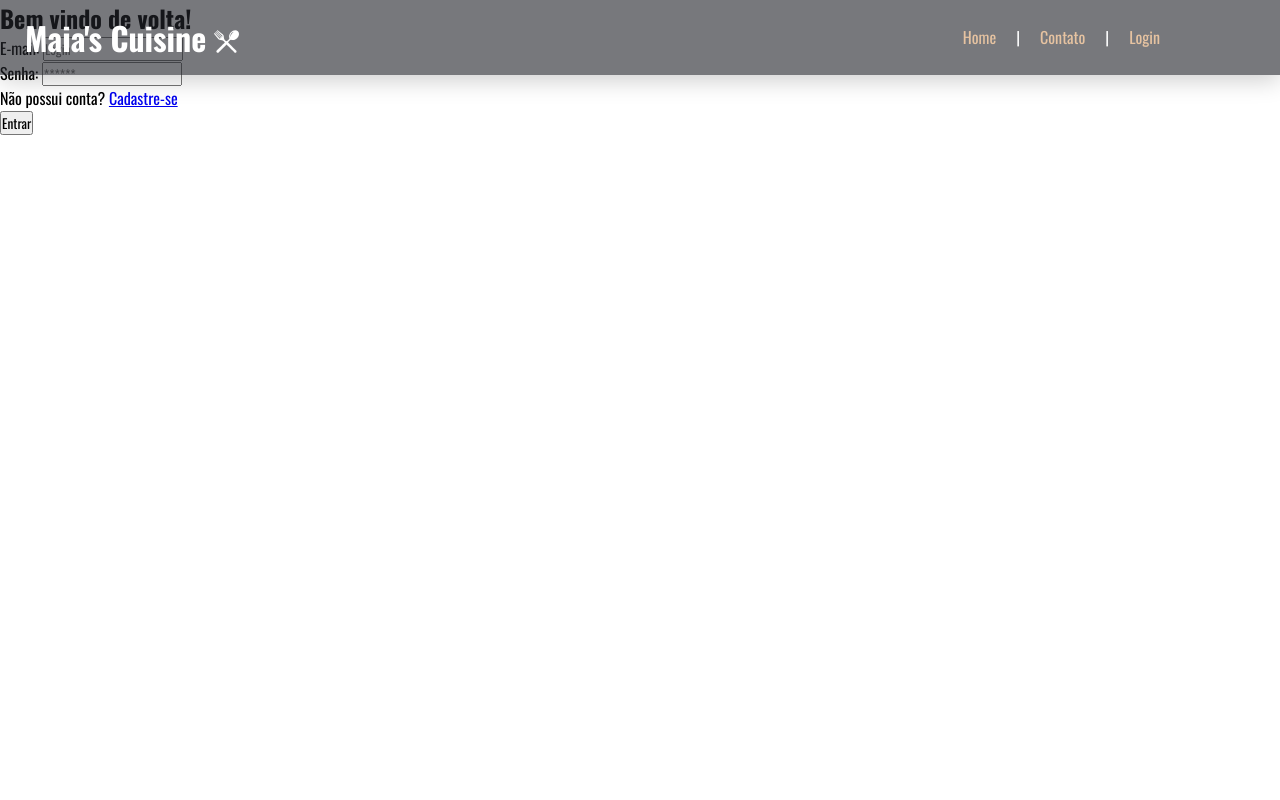
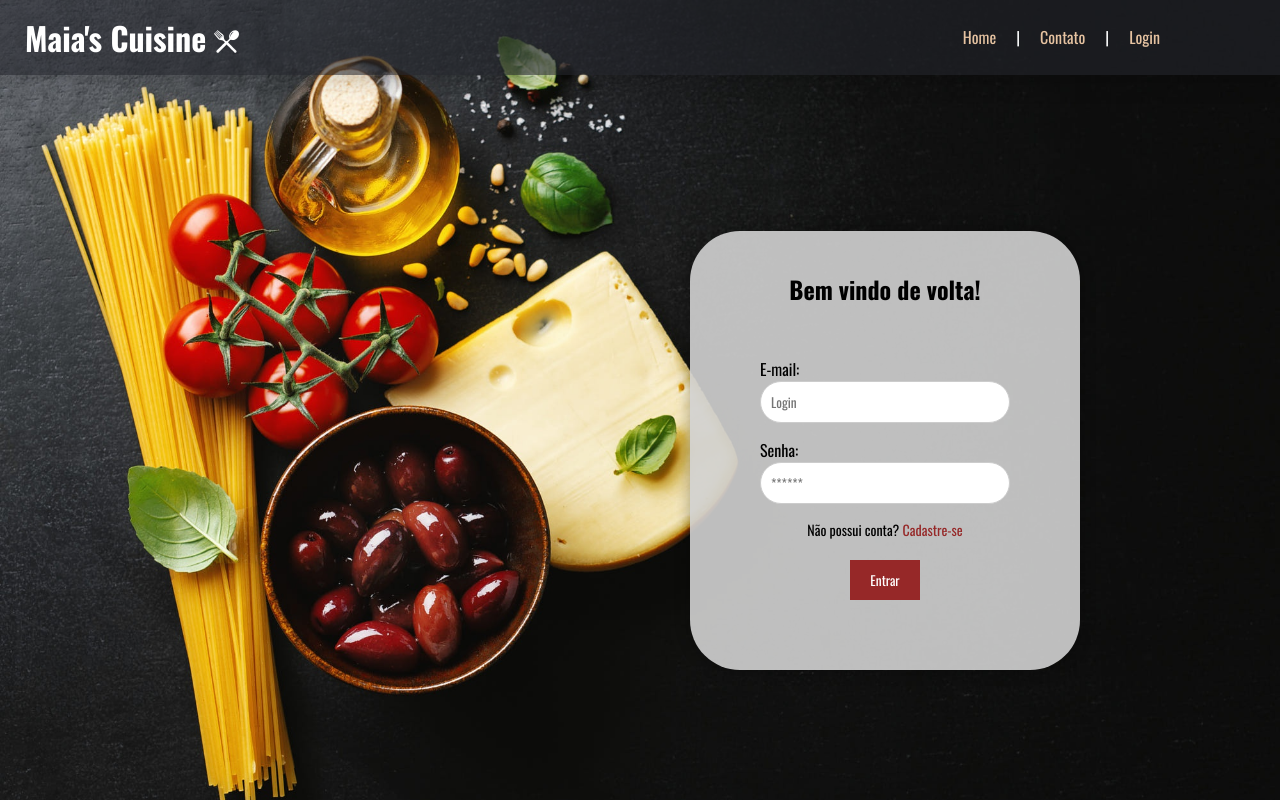
Before and after one commit to Nandoz7/Maias-Cuisine, a website: page public/login.html in a window 1280 px wide. Drawn offline with nearby package versions, Linux system fonts and the light colour scheme.

Commit message:
Finalizando css de home, login e cadastro; Mexendo com a API para postagens de receitas

```diff
--- a/public/css/cadastro.css
+++ b/public/css/cadastro.css
@@ -1,14 +1,14 @@
  @import url('https://fonts.googleapis.com/css2?family=Oswald:wght@200..700&display=swap');
 
-*{
+ * {
    margin: 0;
    padding: 0;
    box-sizing: border-box;
    font-family: 'Oswald', sans-serif;
  }
 
-/*NAVBAR*/
-header{
+ /* NAVBAR */
+ header {
    z-index: 999;
    position: fixed;
    top: 0;
@@ -17,7 +17,7 @@ header{
    display: flex;
    justify-content: space-between;
    align-items: center;
-  background:#23252b9d;
+   background: #23252b9d;
    background-size: cover;
    background-size: 100%;
    box-shadow: 0 5px 25px rgb(0 0 0 / 20%);
@@ -43,14 +43,14 @@ header .logo img {
    margin-block-start: 8px;
  }
 
-header .navigation{
+ header .navigation {
    position: relative;
    line-height: 75px;
    transition: 0.6s;
    transition-property: line-height;
  }
 
-header .navigation .menu{
+ header .navigation .menu {
    position: relative;
    display: flex;
    justify-content: center;
@@ -58,16 +58,15 @@ header .navigation .menu{
    user-select: none;
  }
 
-.menu-item a{
+ .menu-item a {
    color: #E6C3A1;
    text-decoration: none;
    margin: 20px;
    padding: 0;
    transition: 0.3s;
-
  }
 
-.menu-item > a:hover{
+ .menu-item>a:hover {
    color: #962828b2;
    transition: 0.3s;
  }
@@ -75,4 +74,86 @@ header .navigation .menu{
  .barra {
    color: #fff;
  }
-/*FIM NAVBAR*/
+
+ /* LOGIN */
+ .login {
+   background-image: url('../assets/imgs/fundoCadastro.jpg');
+   background-size: cover;
+   height: 100vh;
+   display: flex;
+   justify-content: flex-start;
+   align-items: center;
+   padding-left: 200px;
+   padding-top: 100px;
+ }
+
+ .login .container {
+   display: flex;
+   justify-content: center;
+   align-items: center;
+ }
+
+ .card-login {
+   display: flex;
+   flex-direction: column;
+   align-items: center;
+   justify-content: center;
+   background: rgba(210, 210, 210, 0.9);
+   padding: 0;
+   border-radius: 50px;
+   box-shadow: 0px 0px 15px rgba(0, 0, 0, 0.3);
+   width: 500px;
+ }
+
+ .card a img {
+  display: flex;
+    margin-right: 400px;
+    height: 80px;
+    padding-top: 30px;
+}
+
+ .formulario {
+   display: flex;
+   flex-direction: column;
+   justify-content: center;
+   align-items: center;
+   padding: 20px;
+   border-radius: 10px;
+   margin-top: 20px;
+ }
+
+ .campo {
+   display: flex;
+   flex-direction: column;
+   margin-bottom: 15px;
+ }
+
+ .campo input {
+   padding: 10px;
+   width: 350px;
+   border: 1px solid #ccc;
+   border-radius: 50px;
+ }
+
+ .cadastrar {
+   margin-bottom: 20px;
+   font-size: 14px;
+ }
+
+ .cadastrar a {
+   color: #962828;
+   text-decoration: none;
+ }
+
+ .botao {
+   padding: 10px 50px;
+   background-color: #962828;
+   color: white;
+   border: none;
+   border-radius: 50px;
+   cursor: pointer;
+ }
+
+ .botao:hover {
+   background-color: #751f1f;
+ }
--- a/public/css/login.css
+++ b/public/css/login.css
@@ -1,14 +1,14 @@
  @import url('https://fonts.googleapis.com/css2?family=Oswald:wght@200..700&display=swap');
 
-*{
+ * {
    margin: 0;
    padding: 0;
    box-sizing: border-box;
    font-family: 'Oswald', sans-serif;
  }
 
-/*NAVBAR*/
-header{
+ /* NAVBAR */
+ header {
    z-index: 999;
    position: fixed;
    top: 0;
@@ -17,7 +17,7 @@ header{
    display: flex;
    justify-content: space-between;
    align-items: center;
-  background:#23252b9d;
+   background: #23252b9d;
    background-size: cover;
    background-size: 100%;
    box-shadow: 0 5px 25px rgb(0 0 0 / 20%);
@@ -43,14 +43,14 @@ header .logo img {
    margin-block-start: 8px;
  }
 
-header .navigation{
+ header .navigation {
    position: relative;
    line-height: 75px;
    transition: 0.6s;
    transition-property: line-height;
  }
 
-header .navigation .menu{
+ header .navigation .menu {
    position: relative;
    display: flex;
    justify-content: center;
@@ -58,16 +58,15 @@ header .navigation .menu{
    user-select: none;
  }
 
-.menu-item a{
+ .menu-item a {
    color: #E6C3A1;
    text-decoration: none;
    margin: 20px;
    padding: 0;
    transition: 0.3s;
-
  }
 
-.menu-item > a:hover{
+ .menu-item>a:hover {
    color: #962828b2;
    transition: 0.3s;
  }
@@ -75,4 +74,78 @@ header .navigation .menu{
  .barra {
    color: #fff;
  }
-/*FIM NAVBAR*/
+
+ /* LOGIN */
+ .login {
+   background-image: url('../assets/imgs/fundoLogin.jpg');
+   background-size: cover;
+   height: 100vh;
+   display: flex;
+   justify-content: flex-end;
+   align-items: center;
+   padding-right: 200px;
+  padding-top: 100px;
+ }
+
+ .login .container {
+   display: flex;
+   justify-content: center;
+   align-items: center;
+ }
+
+ .card-login {
+   display: flex;
+   flex-direction: column;
+   align-items: center;
+   justify-content: center;
+   background: rgba(210, 210, 210, 0.9);
+   padding: 40px;
+   border-radius: 50px;
+   box-shadow: 0px 0px 15px rgba(0, 0, 0, 0.3);
+ }
+
+ .formulario {
+   display: flex;
+   flex-direction: column;
+   justify-content: center;
+   align-items: center;
+   padding: 30px;
+   border-radius: 10px;
+   margin-top: 20px;
+ }
+
+ .campo {
+   display: flex;
+   flex-direction: column;
+   margin-bottom: 15px;
+ }
+
+ .campo input {
+   padding: 10px;
+   width: 250px;
+   border: 1px solid #ccc;
+   border-radius: 50px;
+ }
+
+ .cadastrar {
+   margin-bottom: 20px;
+   font-size: 14px;
+ }
+
+ .cadastrar a {
+   color: #962828;
+   text-decoration: none;
+ }
+
+ .botao {
+   padding: 10px 20px;
+   background-color: #962828;
+   color: white;
+   border: none;
+   border-radius: 5zpx;
+   cursor: pointer;
+ }
+
+ .botao:hover {
+   background-color: #751f1f;
+ }
```
Also changed, not shown: public/cadastro.html (+7 -43 lines), src/controllers/avisoController.js (deleted, +0 -136 lines), src/controllers/receitaController.js (added, +137 -0 lines), src/models/receitaModel.js (added, +102 -0 lines), public/assets/imgs/fundoLogin.jpg (added), public/assets/imgs/fundoLoginOri.avif (added), 1 other file. Lines whose indentation alone changed are shown as unchanged.
